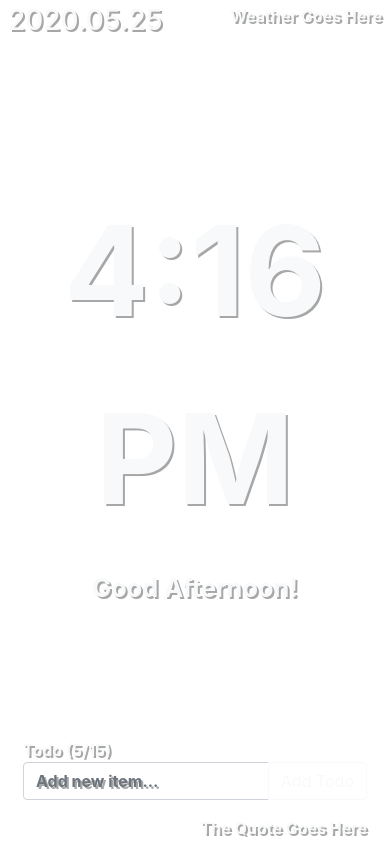
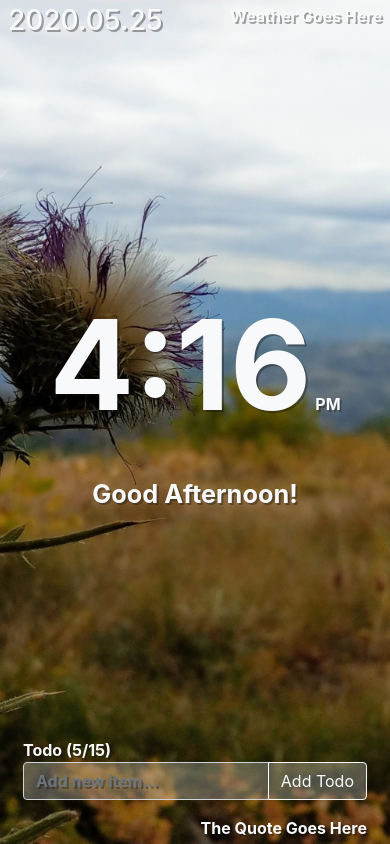
Before and after one commit to JustinMattson/checkpoint4-inspire, a plain HTML site: page index.html in a window 390 px wide. Drawn offline with nearby package versions, Linux system fonts and the light colour scheme; no server answers.

Commit message:
inserted my image if sandbox down/ returns garbage

```diff
--- a/app/controllers/clock-controller.js
+++ b/app/controllers/clock-controller.js
@@ -3,11 +3,14 @@ import clockService from "../services/clock-Service.js";
 
 function _drawClock() {
   let template = "";
-  let time = store.State.time;
+  let timeObj = store.State.time;
+  //console.log(timeObj);
   template += /*html*/ `
-    <p class="action" onclick="app.clockController.toggleMilitaryTime()">${time}</p>
-    `;
-  document.getElementById("time").innerHTML = template;
+  <p class="action" onclick="app.clockController.toggleMilitaryTime()">
+      ${timeObj.hours}:${timeObj.minutes}<span style="font-size:12pt;">${timeObj.ampm}</span>
+  </p>
+  `;
+  document.getElementById("clock").innerHTML = template;
 }
 function _drawGreeting() {
   let greeting = store.State.greeting;
@@ -29,7 +32,7 @@ export default class Clock {
     store.subscribe("clock", _drawClock);
     store.subscribe("time", _drawClock);
     store.subscribe("date", _drawDate);
-    store.subscribe("date", _drawGreeting);
+    store.subscribe("greeting", _drawGreeting);
   }
 
   toggleMilitaryTime() {
--- a/app/controllers/image-controller.js
+++ b/app/controllers/image-controller.js
@@ -2,9 +2,16 @@ import ImageService from "../services/image-service.js";
 import store from "../store.js";
 
 function _drawImage() {
-  let image = store.State.image;
-  let imgUrl = image.imgUrl;
-  document.getElementById("bg-image").style.backgroundImage = `${imgUrl}`;
+  try {
+    let image = store.State.image;
+    console.log(image.imgUrl);
+    let imgUrl = image.imgUrl;
+    document.getElementById("bg-image").style.backgroundImage = `${imgUrl}`;
+  } catch (error) {
+    console.log("error caught by image controller");
+    let imgUrl = "url(./assets/img/IMAG1868~2.jpg)";
+    document.getElementById("bg-image").style.backgroundImage = `${imgUrl}`;
+  }
 }
 
 //NOTE DONE Create methods for constructor, and rendering the image to the page
--- a/app/services/clock-Service.js
+++ b/app/services/clock-Service.js
@@ -20,11 +20,11 @@ function getTime() {
     // NOTE DONE verify minutes have two digits : minutes < 10
     // TODO if getTime is called at load and every .5 seconds thereafter
     // why does it take .5 seconds to render the clock on the DOM?
-    store.commit("time", hours + ":" + minutes + ampm);
+    store.commit("time", { hours: hours, minutes: minutes, ampm: ampm });
     return hours + ":" + minutes;
   } else {
     let hours = ("0" + time.getHours()).slice(-2);
-    store.commit("time", hours + ":" + minutes);
+    store.commit("time", { hours: hours, minutes: minutes, ampm: "" });
     return hours + ":" + minutes;
   }
 }
@@ -35,6 +35,9 @@ function getDate() {
   let month = ("0" + (1 + d.getMonth())).slice(-2);
   let year = d.getFullYear();
   let today = year + "." + month + "." + day;
+  if (d.getHours() == 23 && d.getMinutes() == 59) {
+    setTimeout(weatherService.getWeather, 61000);
+  }
   store.commit("date", today);
 }
 
@@ -56,6 +59,7 @@ function getGreeting() {
   } else {
     greeting = "- Good Evening -";
   }
+  //console.log(greeting);
   store.commit("greeting", greeting);
 }
 
--- a/app/services/image-service.js
+++ b/app/services/image-service.js
@@ -17,9 +17,11 @@ class ImageService {
       let copyright = res.data.copyright;
       let site = res.data.site;
       if (imgUrl.slice(-3) != "jpg" || imgUrl == null) {
-        console.log(imgUrl);
-        console.log("attempting a better image...");
-        setTimeout(this.getImage, 3000);
+        console.log("not jpg or isNull");
+        id = 0;
+        imgUrl = "./assets/img/IMAG1868~2.jpg";
+        copyright = "Justin Mattson";
+        site = "JM-original";
       }
       let imgObj = {
         id: id,
--- a/app/services/weather-service.js
+++ b/app/services/weather-service.js
@@ -6,6 +6,10 @@ const weatherApi = axios.create({
   baseURL: "//bcw-sandbox.herokuapp.com/api/weather",
   timeout: 3000,
 });
+
+setInterval(async (getWeather) => {
+  console.log("checking weather");
+}, 10000);
 
 class WeatherService {
   toggleTempUnit() {
--- a/app/store.js
+++ b/app/store.js
@@ -10,11 +10,12 @@ let _state = {
   /** @type {Boolean} */
   clock: true, //millitary time
   visible: false, // user defined todo list
-  /** @type {integer}*/
-  time: null,
+  /** @type {object*/
+  time: {},
   date: null,
   /** @type {String}*/
   greeting: "",
+  userData: "",
   /** @type {Quote[]} */
   quote: [],
   /** @type {} */
@@ -32,6 +33,7 @@ let _listeners = {
   time: [],
   date: [],
   greeting: [],
+  userData: [],
   quote: [],
   image: [],
 };
--- a/index.html
+++ b/index.html
@@ -36,7 +36,7 @@
     <main>
       <div class="row d-flex text-center text-light">
         <div class="col-12 align-self-end" style="font-size: 94pt;">
-          <div id="time">Clock Goes Here</div>
+          <div id="clock">Clock Goes Here</div>
         </div>
         <div
           class="col-12 align-self-start order-2 text-light"
```
Also changed, not shown: app/models/-clock.js (added, +17 -0 lines), app/models/clock.js (deleted, +0 -7 lines), assets/img/IMAG1868~2.jpg (added).
